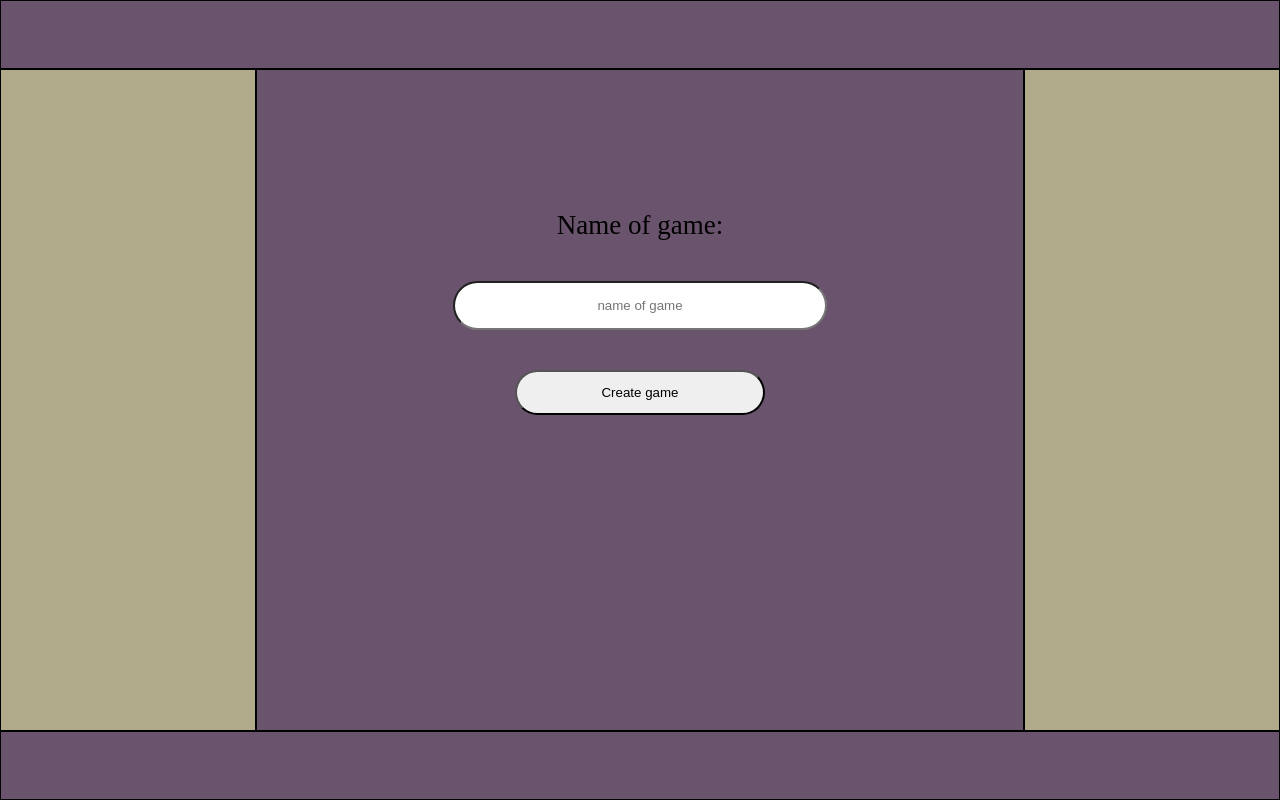
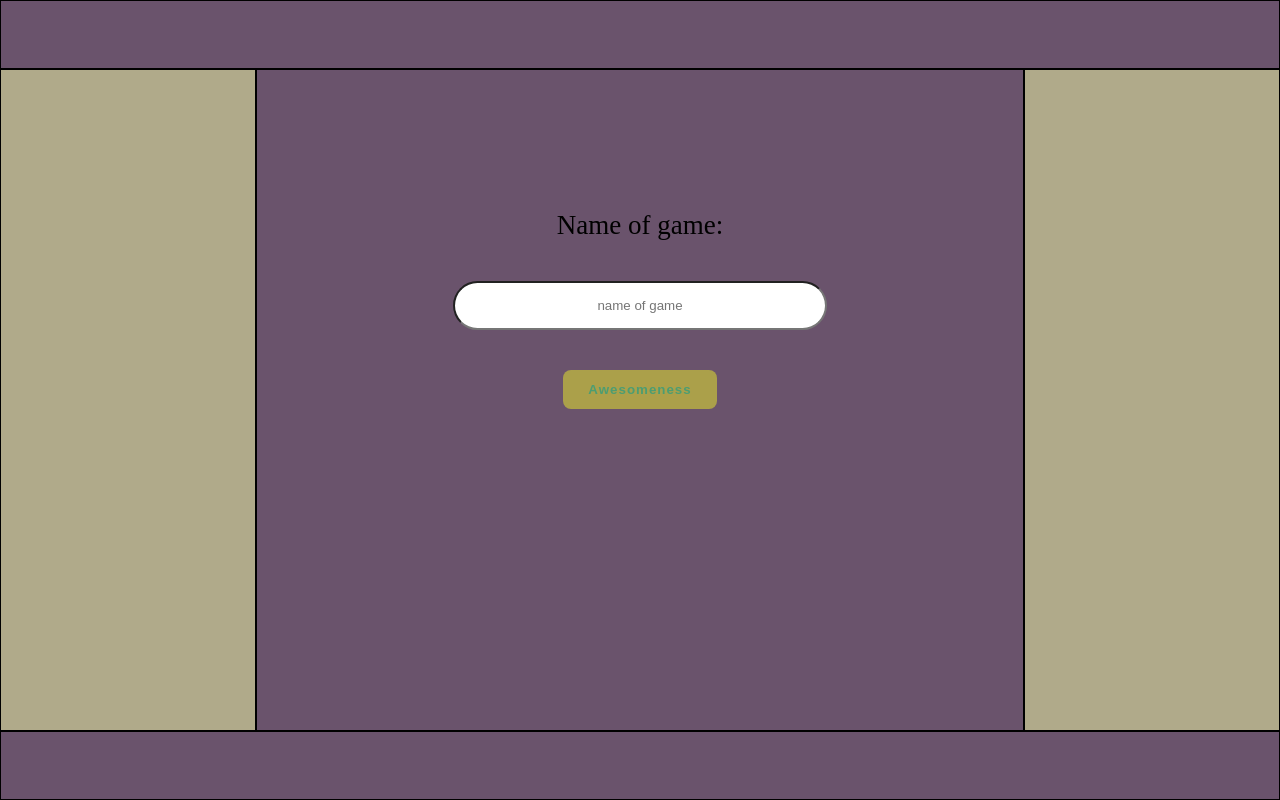
Before and after one commit to StefanStenStark/RorligaTomtRPSFront, a website built with Parcel: page RPS/FourthPage/FourthPage.html in a window 1280 px wide. Built offline with nearby package versions, Linux system fonts and the light colour scheme.

Commit message:
Jakten på gul

```diff
--- a/RPS/FourthPage/FourthPage.css
+++ b/RPS/FourthPage/FourthPage.css
@@ -86,8 +86,21 @@ input{
   text-align: center;
 }
 
-button{
-  height: 45px;
-  width: 250px;
-  border-radius: 25px;
+.customButton{
+  letter-spacing: 1px;
+  background-color: #aba04a;
+  color: #4c9d72;
+  border: none;
+  padding: 12px 25px;
+  border-radius: 8px;
+  font-weight: 600;
+
+
 }
+.customButton:hover{
+ transition: 0.3s ease-in-out;
+  background-color: #b0aa8a;
+  border: 1px solid black;
+  color: whitesmoke;
+  box-shadow: 0 0 10px #2d8aa6;
+}
--- a/RPS/FourthPage/FourthPage.html
+++ b/RPS/FourthPage/FourthPage.html
@@ -22,10 +22,9 @@
     <div class="item">
       <input type="text" id="Name" name="Name" placeholder="name of game">
     </div>
-    <div class="item"><button type="button">Create game</button></div>
+    <div class="item">
+      <button class="customButton"> Awesomeness</button>
   </div>
-
-
 </main>
 <aside></aside>
 <footer></footer>
```
